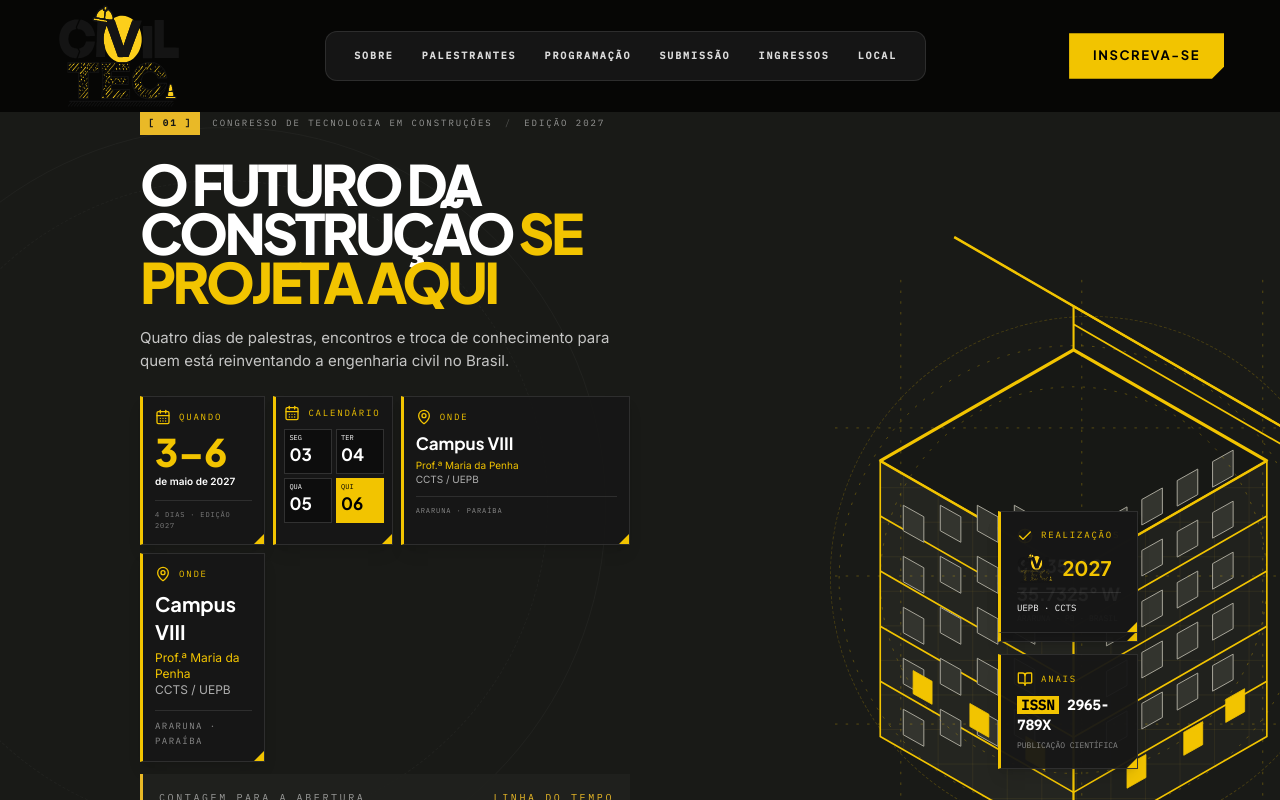
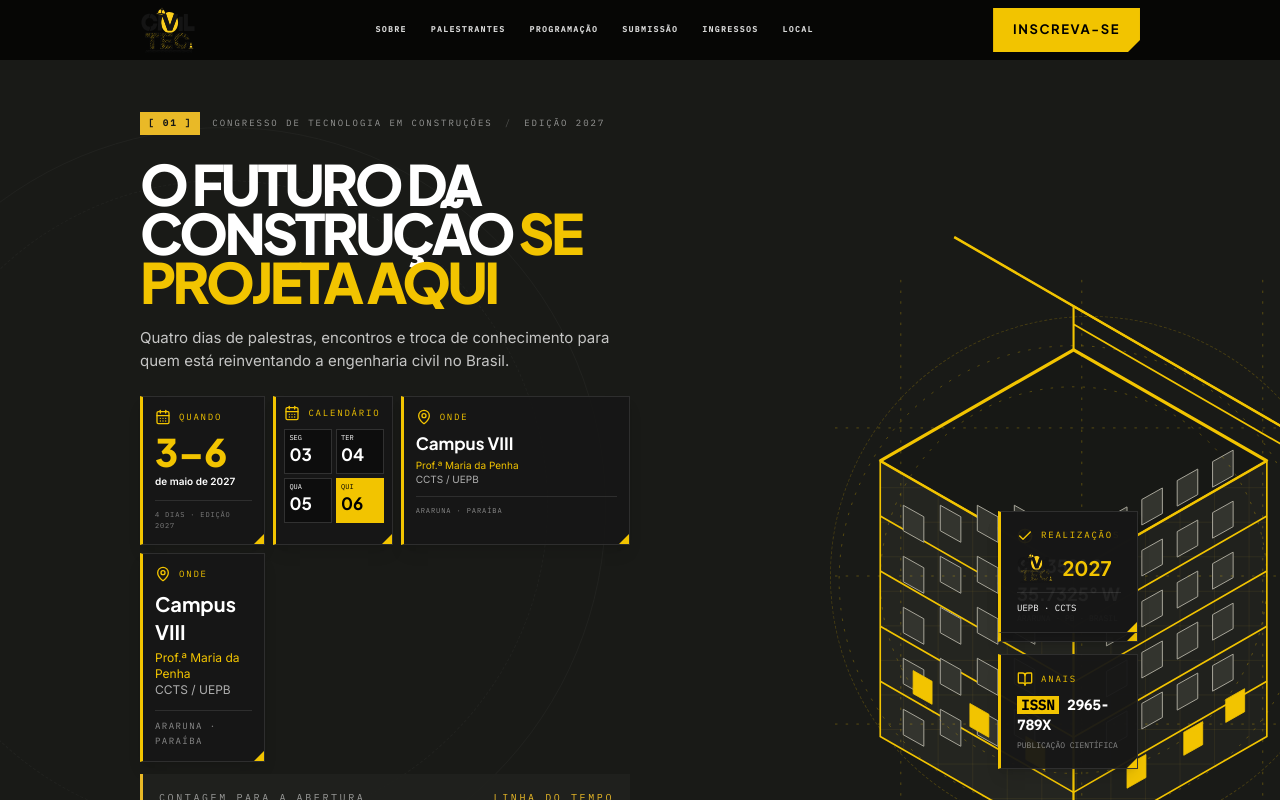
Before and after one commit to Dkalones/civil-tec, a React (Vite) app: page / in a window 1280 px wide. Shown: the top 800 px of the page. Built offline with nearby package versions, Linux system fonts and the light colour scheme.

Commit message:
Align compact CivilTec navigation with reference

```diff
--- a/src/components/site/Nav.jsx
+++ b/src/components/site/Nav.jsx
@@ -31,21 +31,21 @@ export default function Nav() {
 
   return (
     <header className={`fixed inset-x-0 top-0 z-50 transition-all duration-300 ${scrolled || open ? "bg-black/95 shadow-lg shadow-black/30 backdrop-blur-xl" : "bg-black/75 backdrop-blur-md"}`}>
-      <div className="mx-auto flex h-[84px] sm:h-[96px] lg:h-[112px] w-full max-w-[1600px] items-center justify-between gap-5 px-5 sm:px-8 lg:px-14">
+      <div className="mx-auto flex h-[60px] w-full max-w-[1000px] items-center justify-between gap-5 px-5 sm:px-8 lg:px-0">
         <Link to="/" className="flex shrink-0 items-center" aria-label="CivilTec — página inicial">
-          <img src="/brand/civiltec-logo.svg" alt="CivilTec" className="h-[72px] w-auto max-w-[130px] object-contain sm:h-[88px] sm:max-w-[150px] lg:h-[108px] lg:max-w-[170px] object-contain" />
+          <img src="/brand/civiltec-logo.svg" alt="CivilTec" className="h-[48px] w-auto max-w-[74px] object-contain" />
         </Link>
 
-        <nav className="hidden items-center gap-7 rounded-xl border border-white/10 bg-[#171717]/95 px-7 py-4 lg:flex">
+        <nav className="hidden items-center gap-6 px-2 py-2 lg:flex">
           {LINKS.map((l) => (
-            <Link key={l.hash} to="/" hash={l.hash} className="font-mono text-[10px] font-semibold uppercase tracking-[.19em] text-white/85 transition hover:text-[#F2C400]">
+            <Link key={l.hash} to="/" hash={l.hash} className="font-mono text-[8px] font-semibold uppercase tracking-[.18em] text-white/85 transition hover:text-[#F2C400]">
               {l.label}
             </Link>
           ))}
         </nav>
 
         <div className="flex items-center gap-3">
-          <Link to="/inscricao" className={`${btnPrimary} hidden !border-[#F2C400] !bg-[#F2C400] !px-6 !py-3 !font-bold !text-black sm:inline-flex`}>Inscreva-se</Link>
+          <Link to="/inscricao" className={`${btnPrimary} hidden !border-[#F2C400] !bg-[#F2C400] !min-h-[44px] !px-5 !py-2 !font-bold !text-black sm:inline-flex`}>Inscreva-se</Link>
           <button type="button" onClick={() => setOpen(v => !v)} className="grid h-11 w-11 place-items-center text-white lg:hidden" aria-label={open ? "Fechar menu" : "Abrir menu"} aria-expanded={open}>
             {open ? <X className="h-6 w-6" /> : <Menu className="h-6 w-6" />}
           </button>
```
